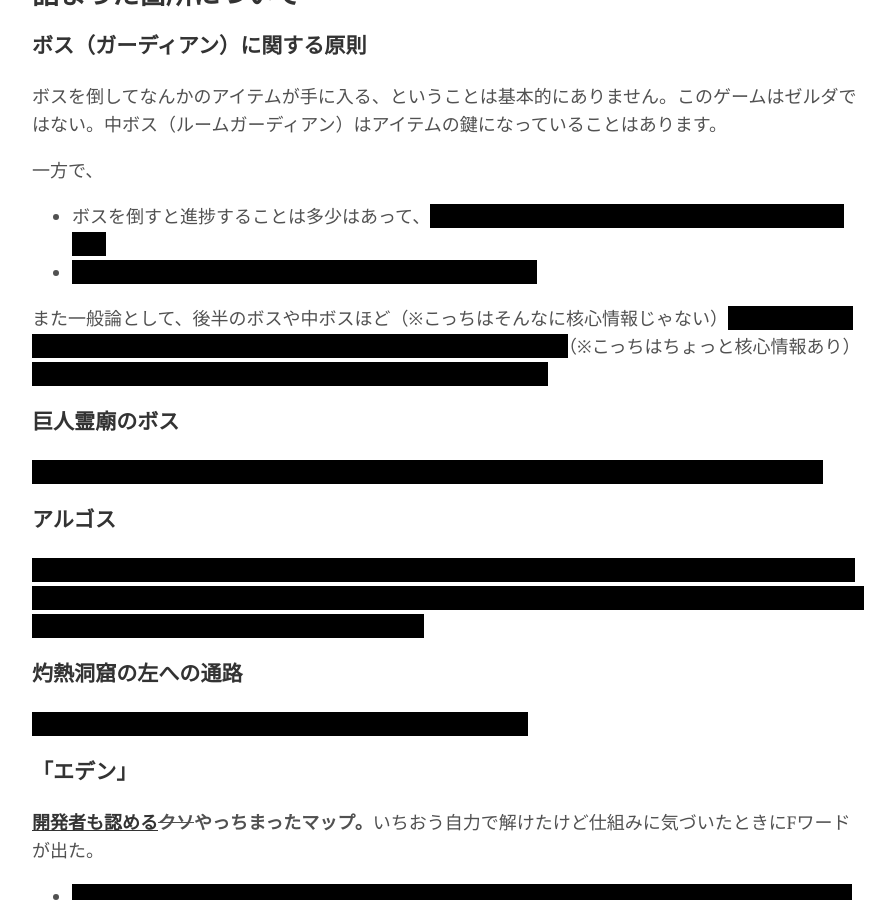
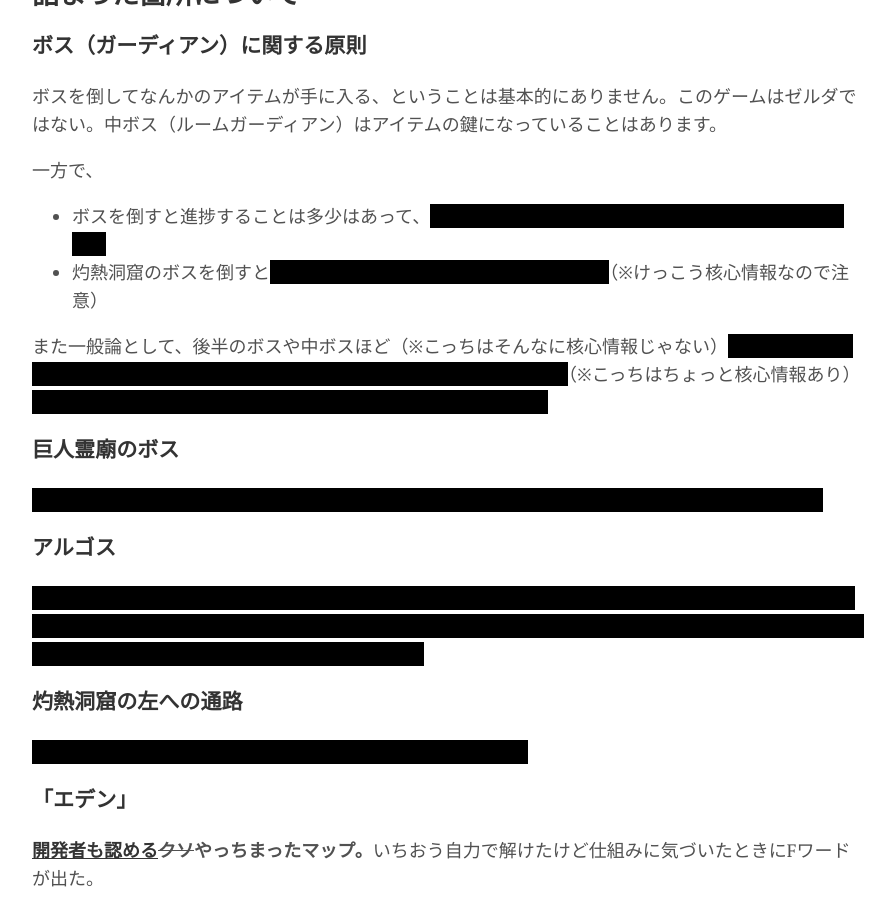
Before and after one commit to sylph01/sylph01.github.io, a Jekyll site: the page built from ja-pages/lamulana-spoilers.md, in a window 1280 px wide and 900 px high, scrolled down 487 px. Shown: the whole window, without its empty margins (192-1087 px from the left). Built offline with Jekyll 4.4.1, drawn with Linux system fonts in a browser that asks for light colours; nearby versions of some CDN libraries.

Commit message:
Add note

```diff
--- a/ja-pages/lamulana-spoilers.md
+++ b/ja-pages/lamulana-spoilers.md
@@ -29,7 +29,7 @@ title: LA-MULANA ネタバレ込のメモ
 一方で、
 
 - ボスを倒すと進捗することは多少はあって、<span class="spoiler">対応する数字を持つ表と裏をつなぐゲートが開きます。</span>
-- <span class="spoiler">ヴィーを倒すと太陽神殿のスフィンクスが破壊されます。</span>
+- 灼熱洞窟のボスを倒すと<span class="spoiler">太陽神殿のスフィンクスが破壊されます。</span>（※けっこう核心情報なので注意）
 
 また一般論として、後半のボスや中ボスほど（※こっちはそんなに核心情報じゃない）<span class="spoiler">ダメージ判定は上のほうにあり、ジャンプしないと届かない位置にありがちです。</span>（※こっちはちょっと核心情報あり）<span class="spoiler">場合によっては最大ジャンプ込の二段ジャンプがほぼ必須です。</span>
 
```
